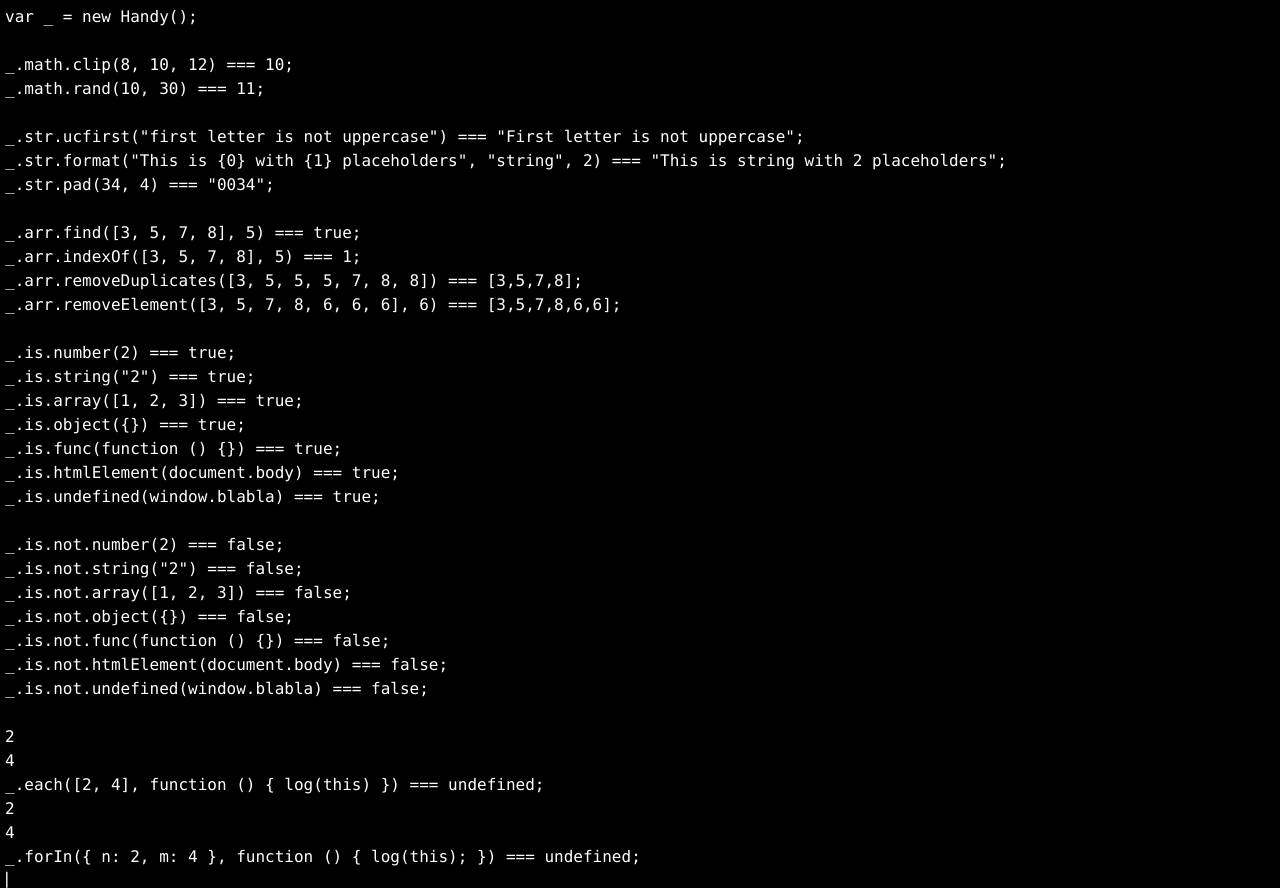
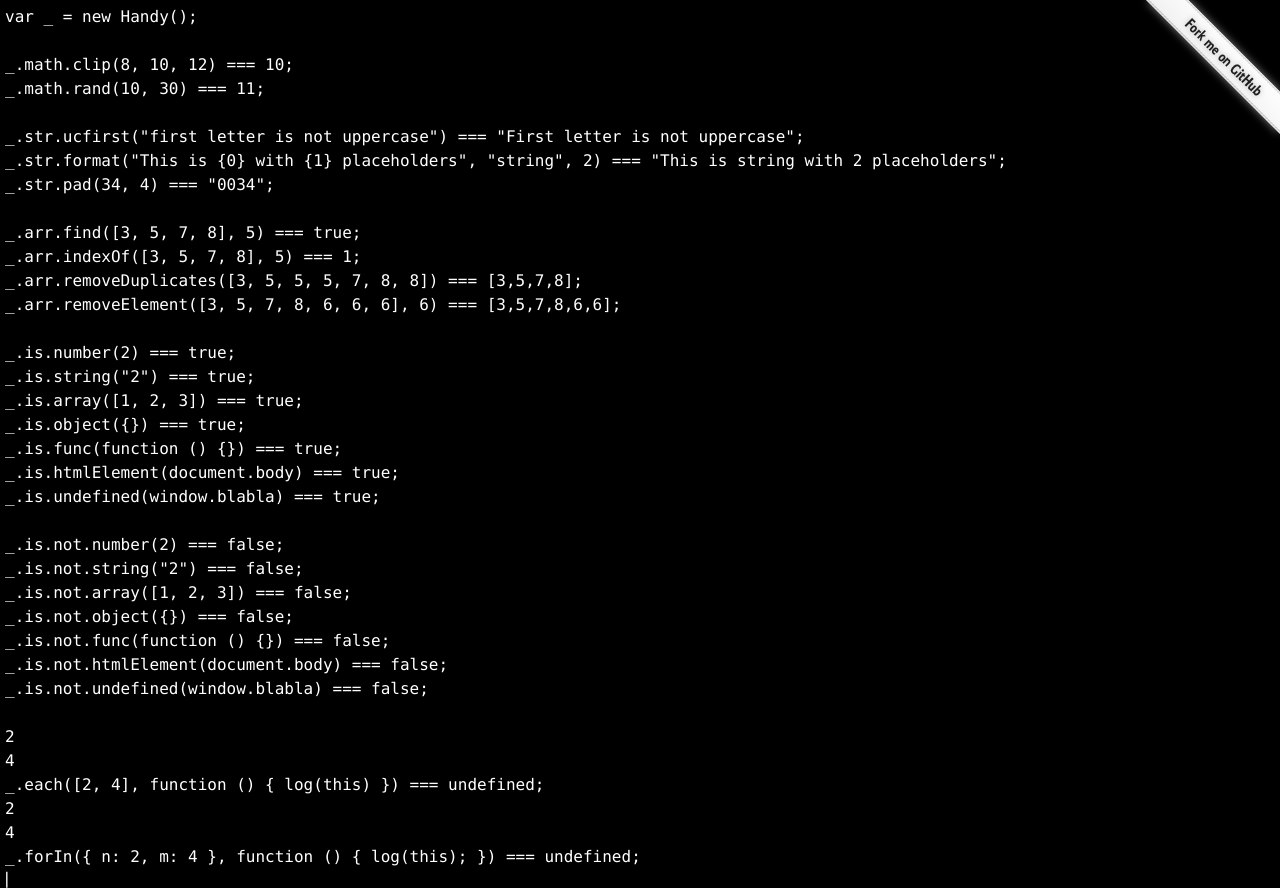
Before and after one commit to ilian6806/Handy, a website: page index.html in a window 1280 px wide. Drawn offline with Linux system fonts and the light colour scheme.

Commit message:
Fork badge added

```diff
--- a/index.html
+++ b/index.html
@@ -8,6 +8,9 @@
     </head>
 
     <body>
+
+        <a href="https://github.com/ilian6806/Handy" class="github-ribbon"><img src="img/ribbon.png" alt="Fork me on GitHub"></a>
+
         <div>var _ = new Handy();</div>
     </body>
 
--- a/index.js
+++ b/index.js
@@ -56,5 +56,8 @@ _.each([
     log('');
     _.each(this, function () {
         log(this.toString());
+        log(this.toString());
+        log(this.toString());
+        log(this.toString());
     });
 });
--- a/styles.css
+++ b/styles.css
@@ -29,6 +29,15 @@ div:last-child:after {
 	animation: blink 1.5s infinite;
 }
 
+.github-ribbon {
+	display: inline-block;
+	position: fixed;
+	top: 0;
+	right: 0;
+    border: 0;
+    z-index: 100;
+}
+
 @-keyframes 'blink' {
     0% { opacity:0 }
     25% { opacity:1 }
```
Also changed, not shown: img/ribbon.png (added).
